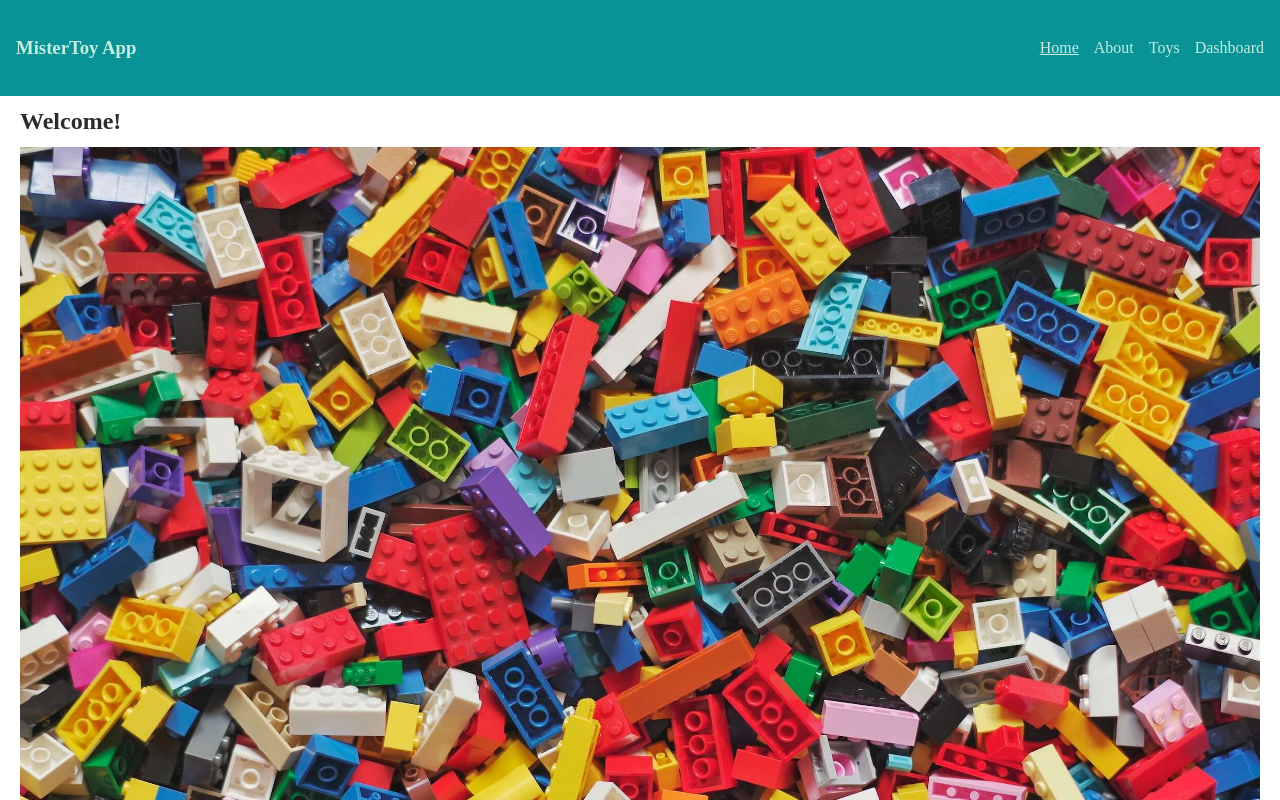
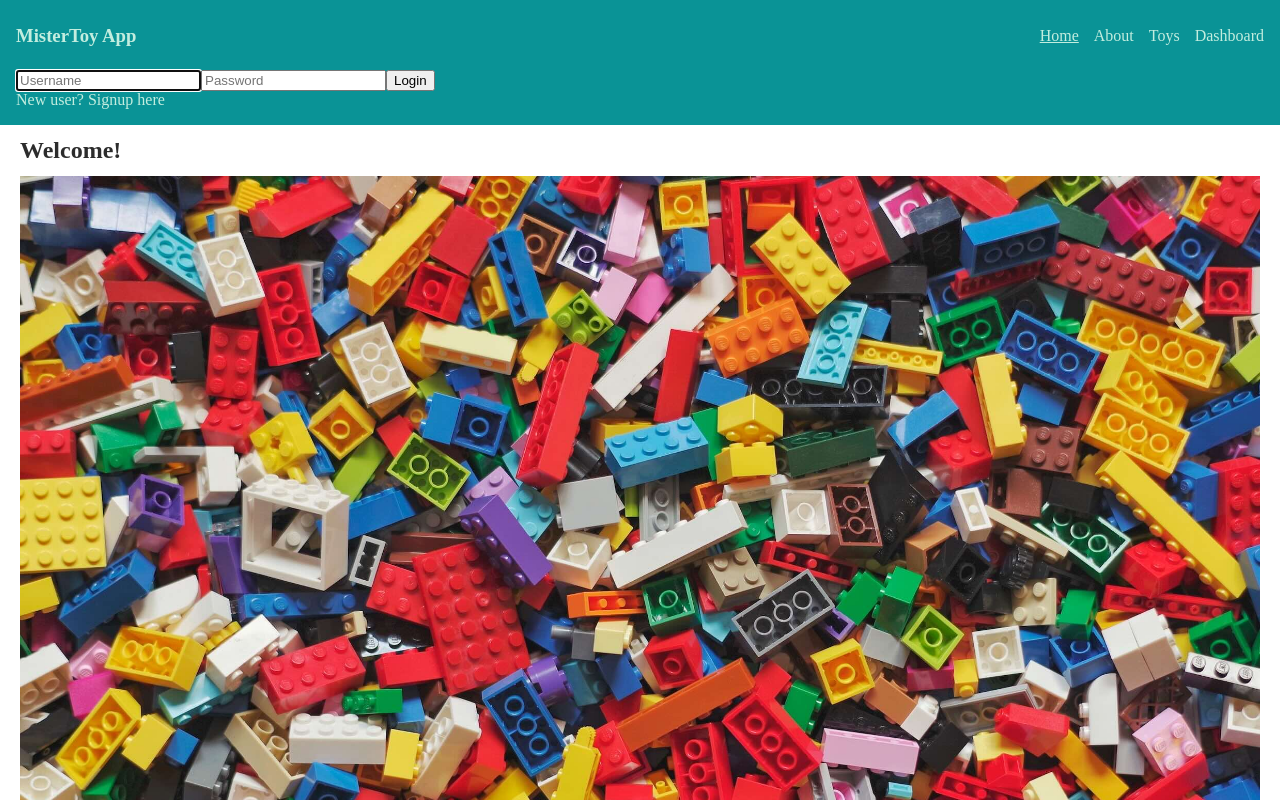
Before and after one commit to MorMarzan/mistertoy-frontend, a React (Vite) app: page / in a window 1280 px wide. Shown: the top 800 px of the page. Built offline with nearby package versions, Linux system fonts and the light colour scheme; a web font is replaced by a local one.

Commit message:
Implement users handling

```diff
--- a/src/cmps/AppHeader.jsx
+++ b/src/cmps/AppHeader.jsx
@@ -1,7 +1,34 @@
 
-import { NavLink } from "react-router-dom"
+import { NavLink, useNavigate } from "react-router-dom"
+
+import { useDispatch, useSelector } from 'react-redux'
+import { LoginSignup } from './LoginSignup.jsx'
+import { showErrorMsg } from '../services/event-bus.service.js'
+import { SET_USER } from '../store/reducers/user.reducer.js'
+import { logout } from "../store/actions/user.actions"
+
+
 
 export function AppHeader() {
+    const dispatch = useDispatch()
+    const navigate = useNavigate()
+
+    const user = useSelector(storeState => storeState.userModule.loggedinUser)
+
+    async function onLogout() {
+        try {
+            await logout()
+            onSetUser(null)
+        } catch (err) {
+            console.error('Error loading toys:', err)
+            showErrorMsg('OOPs try again')
+        }
+    }
+
+    function onSetUser(user) {
+        dispatch({ type: SET_USER, user })
+        navigate('/')
+    }
 
     return (
         <header className="app-header full">
@@ -14,6 +41,16 @@ export function AppHeader() {
                     <NavLink to="/dashboard" >Dashboard</NavLink>
                 </nav>
             </section>
+            {user ? (
+                < section >
+                    <span to={`/user/${user._id}`}>Hello {user.fullname}</span>
+                    <button onClick={onLogout}>Logout</button>
+                </ section >
+            ) : (
+                <section>
+                    <LoginSignup onSetUser={onSetUser} />
+                </section>
+            )}
         </header>
     )
 }
--- /dev/null
+++ b/src/cmps/LoginForm.jsx
@@ -0,0 +1,51 @@
+import { useState } from "react"
+import { userService } from "../services/user.service.js"
+
+// const { useState } = React
+
+export function LoginForm({ onLogin, isSignup }) {
+
+    const [credentials, setCredentials] = useState(userService.getEmptyCredentials())
+
+    function handleChange({ target }) {
+        const { name: field, value } = target
+        setCredentials(prevCreds => ({ ...prevCreds, [field]: value }))
+    }
+
+    function handleSubmit(ev) {
+        ev.preventDefault()
+        onLogin(credentials)
+    }
+
+    return (
+        <form className="login-form" onSubmit={handleSubmit}>
+            <input
+                type="text"
+                name="username"
+                value={credentials.username}
+                placeholder="Username"
+                onChange={handleChange}
+                required
+                autoFocus
+            />
+            <input
+                type="password"
+                name="password"
+                value={credentials.password}
+                placeholder="Password"
+                onChange={handleChange}
+                required
+                autoComplete="off"
+            />
+            {isSignup && <input
+                type="text"
+                name="fullname"
+                value={credentials.fullname}
+                placeholder="Full name"
+                onChange={handleChange}
+                required
+            />}
+            <button>{isSignup ? 'Signup' : 'Login'}</button>
+        </form>
+    )
+}
--- /dev/null
+++ b/src/cmps/LoginSignup.jsx
@@ -0,0 +1,47 @@
+import { useState } from 'react'
+import { showErrorMsg, showSuccessMsg } from '../services/event-bus.service.js'
+import { userService } from '../services/user.service.js'
+import { login, signup } from '../store/actions/user.actions.js'
+import { LoginForm } from './LoginForm.jsx'
+
+// const { useState } = React
+
+export function LoginSignup({ onSetUser }) {
+
+    const [isSignup, setIsSignUp] = useState(false)
+
+    function onLogin(credentials) {
+        isSignup ? _signup(credentials) : _login(credentials)
+    }
+
+    function _login(credentials) {
+        login(credentials)
+            .then(onSetUser)
+            .then(() => { showSuccessMsg('Logged in successfully') })
+            .catch((err) => { showErrorMsg('Oops try again') })
+    }
+
+    function _signup(credentials) {
+        signup(credentials)
+            .then(onSetUser)
+            .then(() => { showSuccessMsg('Signed in successfully') })
+            .catch((err) => { showErrorMsg('Oops try again') })
+    }
+
+    return (
+        <div className="login-page">
+            <LoginForm
+                onLogin={onLogin}
+                isSignup={isSignup}
+            />
+            <div className="btns">
+                <a href="#" onClick={() => setIsSignUp(!isSignup)}>
+                    {isSignup ?
+                        'Already a member? Login' :
+                        'New user? Signup here'
+                    }
+                </a >
+            </div>
+        </div >
+    )
+}
--- /dev/null
+++ b/src/services/user.service.js
@@ -0,0 +1,99 @@
+import { storageService } from './async-storage.service.js'
+import { httpService } from './http.service.js'
+
+const STORAGE_KEY_LOGGEDIN_USER = 'loggedinUser'
+
+export const userService = {
+    login,
+    logout,
+    signup,
+    getLoggedinUser,
+    saveLocalUser,
+    query,
+    getById,
+    remove,
+    update,
+    changeScore,
+    getEmptyCredentials
+}
+
+window.userService = userService
+
+
+function query() {
+    // return storageService.query('user')
+    return httpService.get(`user`)
+}
+
+
+async function getById(userId) {
+    // const user = await storageService.get('user', userId)
+    const user = await httpService.get(`user/${userId}`)
+    return user
+}
+function remove(userId) {
+    // return storageService.remove('user', userId)
+    return httpService.delete(`user/${userId}`)
+}
+
+async function update(user) {
+    // await storageService.put('user', user)
+    user = await httpService.put(`user/${user._id}`, user)
+    // Handle case in which admin updates other user's details
+    if (getLoggedinUser()._id === user._id) saveLocalUser(user)
+    return user
+}
+
+async function login(userCred) {
+    // const users = await storageService.query('user')
+    // const user = users.find(user => user.username === userCred.username)
+    const user = await httpService.post('auth/login', userCred)
+    if (user) {
+        return saveLocalUser(user)
+    }
+}
+async function signup(userCred) {
+    // userCred.score = 10000
+    if (!userCred.imgUrl) userCred.imgUrl = 'https://cdn.pixabay.com/photo/2020/07/01/12/58/icon-5359553_1280.png'
+    // const user = await storageService.post('user', userCred)
+    const user = await httpService.post('auth/signup', userCred)
+    return saveLocalUser(user)
+}
+async function logout() {
+    sessionStorage.removeItem(STORAGE_KEY_LOGGEDIN_USER)
+    return await httpService.post('auth/logout')
+}
+
+async function changeScore(by) {
+    const user = getLoggedinUser()
+    if (!user) throw new Error('Not loggedin')
+    user.score = user.score + by || by
+    await update(user)
+    return user.score
+}
+
+
+function saveLocalUser(user) {
+    user = { _id: user._id, fullname: user.fullname, imgUrl: user.imgUrl, score: user.score }
+    sessionStorage.setItem(STORAGE_KEY_LOGGEDIN_USER, JSON.stringify(user))
+    return user
+}
+
+function getLoggedinUser() {
+    return JSON.parse(sessionStorage.getItem(STORAGE_KEY_LOGGEDIN_USER))
+}
+
+function getEmptyCredentials() {
+    return {
+        username: '',
+        password: '',
+        fullname: ''
+    }
+}
+
+
+// ;(async ()=>{
+//     await userService.signup({fullname: 'Puki Norma', username: 'puki', password:'123',score: 10000, isAdmin: false})
+//     await userService.signup({fullname: 'Master Adminov', username: 'admin', password:'123', score: 10000, isAdmin: true})
+//     await userService.signup({fullname: 'Muki G', username: 'muki', password:'123', score: 10000})
+// })()
--- a/src/store/store.js
+++ b/src/store/store.js
@@ -1,12 +1,12 @@
 import { toyReducer } from "./reducers/toy.reducer.js"
-// import { userReducer } from "./reducers/user.reducer.js"
+import { userReducer } from "./reducers/user.reducer.js"
 
 import { combineReducers, compose, legacy_createStore as createStore } from "redux"
 
 
 const rootReducer = combineReducers({
     toyModule: toyReducer,
-    // userModule: userReducer,
+    userModule: userReducer,
 })
 
 const composeEnhancers = window.__REDUX_DEVTOOLS_EXTENSION_COMPOSE__ || compose
```
Also changed, not shown: src/pages/Login.jsx (added, +46 -0 lines).
